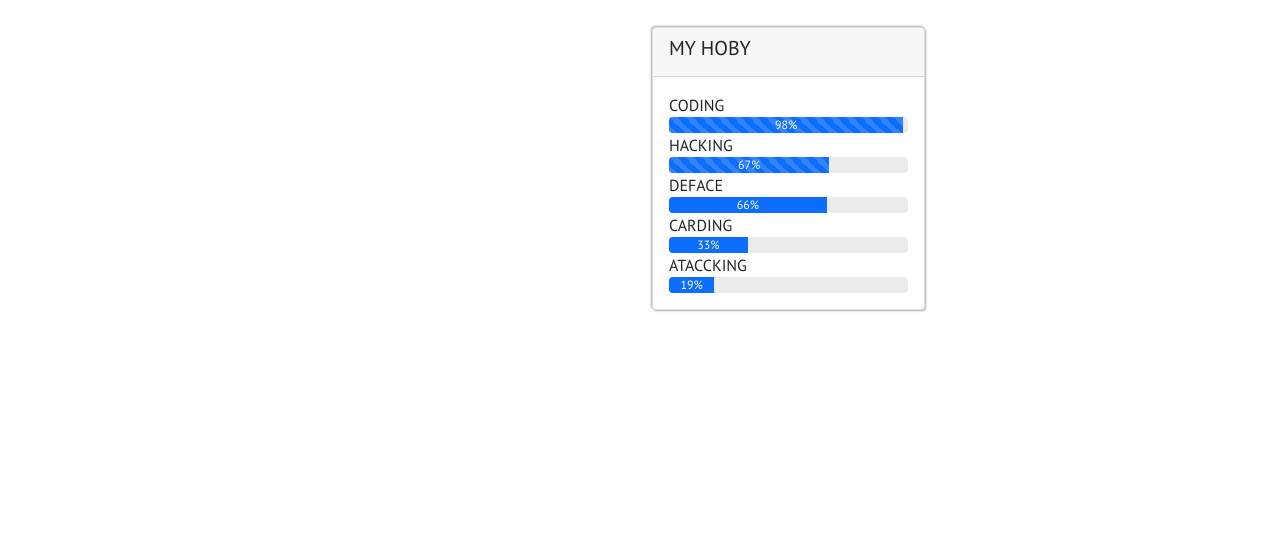
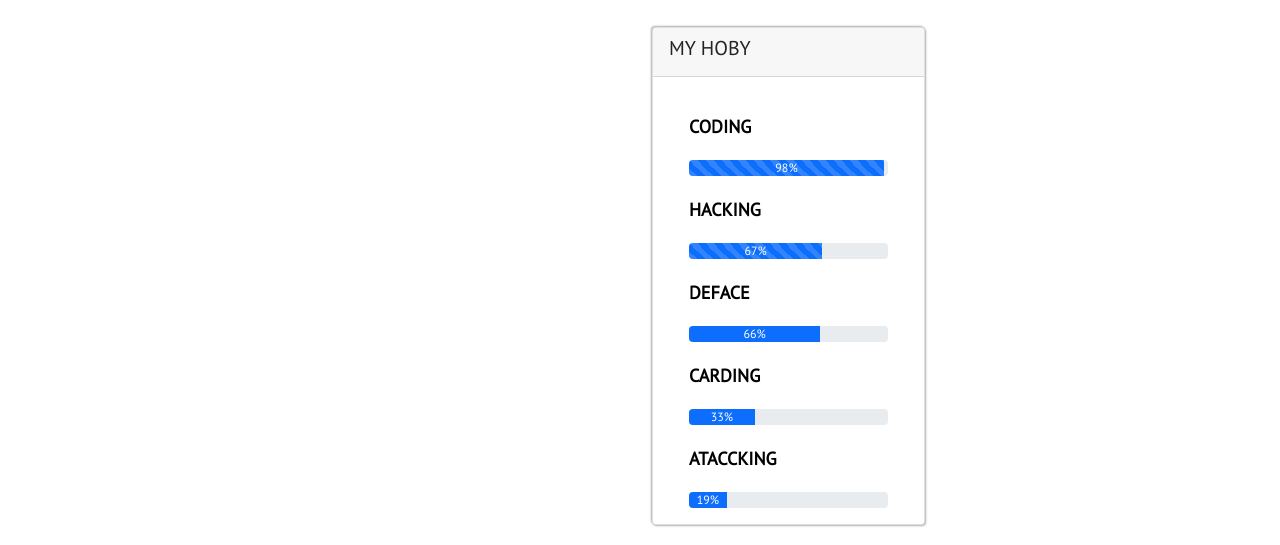
Before and after one commit to dullahxcode/dullahxcode.github.io, a plain HTML site: page index.html in a window 1280 px wide. Shown: the part 809-1354 px from the top of the page. Before the commit the page ends 1139 px from the top, so only its background shows below. Drawn offline with Linux system fonts and the light colour scheme.

Commit message:
Update style.css

```diff
--- a/css/style.css
+++ b/css/style.css
@@ -73,8 +73,18 @@ path {
   text-transform: uppercase;
   margin: 20px 0;
 }
-
-
+.hobi {
+	width: 100%;
+    max-width: 600px;
+    padding: 0 20px;
+}
+.hobi-name {
+	font-size: 18px;
+    font-weight: 700;
+    color: black;
+    text-transform: uppercase;
+    margin: 20px 0;
+}
 .bx-s {
   margin: 0 10px;
   box-shadow: 2px 3px 4px rgb(0,0,0,0.3);
```
